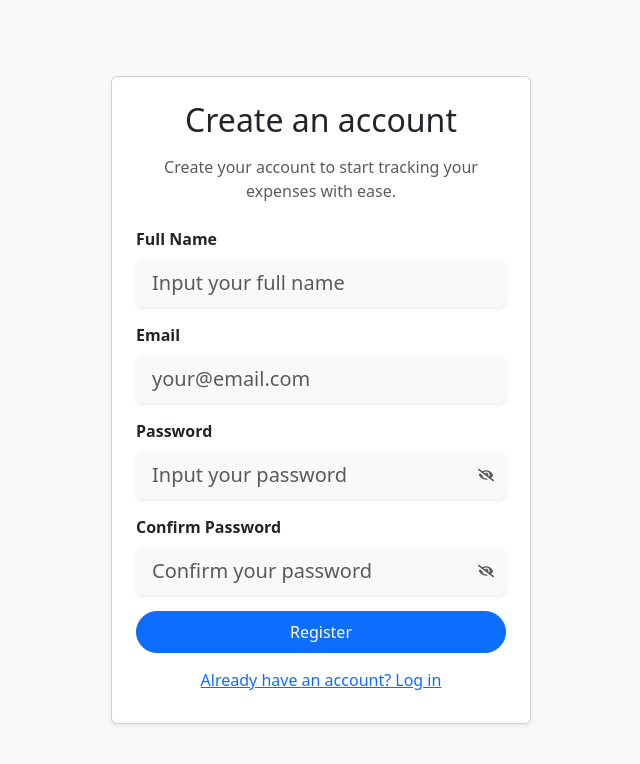
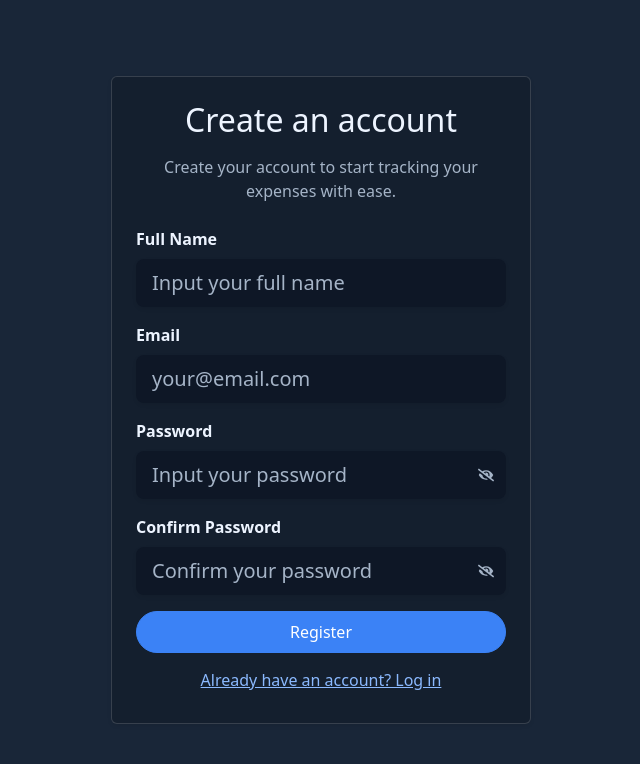
Before and after one commit to donatomarino/expenseTracker-front, a React (Vite) app: page /register in a window 1280 px wide. Shown: the top 764 px of the page, without its empty margins (319-959 px from the left). Built offline with nearby package versions, Linux system fonts and the light colour scheme; no server answers.

Commit message:
add: button change mod dark - light

```diff
--- a/index.html
+++ b/index.html
@@ -1,5 +1,5 @@
 <!doctype html>
-<html lang="en">
+<html lang="en" data-bs-theme="dark">
   <head>
     <meta charset="UTF-8" />
     <link rel="icon" type="image/svg+xml" href="/favicon.svg" />
--- a/src/App.tsx
+++ b/src/App.tsx
@@ -5,8 +5,10 @@ import Login from "./modules/login/pages/Login"
 import { Bounce, ToastContainer } from "react-toastify"
 import Register from "./modules/register/pages/Register"
 import { SpendingProvider } from "./context/SpendingContext"
+import { ThemeProvider, useTheme } from "./context/ThemeContext"
 
-function App() {
+function AppContent() {
+  const { theme } = useTheme();
   const isAuthenticated = Boolean(localStorage.getItem('token'));
 
   return (
@@ -32,7 +34,7 @@ function App() {
           <ToastContainer
             position="bottom-right"
             autoClose={5000}
-            theme="dark"
+            theme={theme}
             transition={Bounce}
           />
         </SpendingProvider>
@@ -41,4 +43,12 @@ function App() {
   )
 }
 
+function App() {
+  return (
+    <ThemeProvider>
+      <AppContent />
+    </ThemeProvider>
+  )
+}
+
 export default App
--- /dev/null
+++ b/src/context/ThemeContext.tsx
@@ -0,0 +1,43 @@
+import { createContext, useContext, useLayoutEffect, useState } from "react";
+import type { ContextProps } from "../types/types";
+
+type Theme = "dark" | "light";
+
+type ThemeContextValue = {
+  theme: Theme;
+  toggleTheme: () => void;
+};
+
+const ThemeContext = createContext<ThemeContextValue | undefined>(undefined);
+
+export const ThemeProvider = ({ children }: ContextProps) => {
+  const [theme, setTheme] = useState<Theme>(() =>
+    localStorage.getItem("theme") === "light" ? "light" : "dark"
+  );
+
+  useLayoutEffect(() => {
+    document.documentElement.dataset.theme = theme;
+    document.documentElement.dataset.bsTheme = theme;
+    localStorage.setItem("theme", theme);
+  }, [theme]);
+
+  const toggleTheme = () => {
+    setTheme((currentTheme) => currentTheme === "dark" ? "light" : "dark");
+  };
+
+  return (
+    <ThemeContext.Provider value={{ theme, toggleTheme }}>
+      {children}
+    </ThemeContext.Provider>
+  );
+};
+
+export const useTheme = () => {
+  const context = useContext(ThemeContext);
+
+  if (!context) {
+    throw new Error("useTheme must be used inside ThemeProvider");
+  }
+
+  return context;
+};
--- a/src/index.css
+++ b/src/index.css
@@ -1,5 +1,62 @@
 :root {
     --vh: 1vh;
+    color-scheme: dark;
+    --app-bg: #0b1220;
+    --app-surface: #141f2e;
+    --app-surface-muted: #192638;
+    --app-surface-raised: #202f43;
+    --app-border: #304158;
+    --app-text: #edf4ff;
+    --app-muted: #a5b4c7;
+    --app-input: #0e1726;
+    --app-overlay: rgba(3, 7, 18, 0.82);
+    --app-focus: #7db6ff;
+    --app-focus-ring: rgba(96, 165, 250, 0.28);
+    --app-primary: #3b82f6;
+    --app-primary-hover: #2563eb;
+    --app-primary-soft: rgba(96, 165, 250, 0.14);
+    --app-primary-soft-hover: rgba(96, 165, 250, 0.2);
+    --app-button-hover: #2a3b52;
+    --app-button-hover-border: #415873;
+    --app-card-shadow: 0 0.75rem 2rem rgba(0, 0, 0, 0.18);
+    --bs-body-bg: var(--app-bg);
+    --bs-body-color: var(--app-text);
+    --bs-border-color: var(--app-border);
+    --bs-secondary-color: var(--app-muted);
+    --bs-tertiary-bg: var(--app-surface-raised);
+    --bs-primary: #6ea8fe;
+    --bs-link-color: #8bb9fe;
+    --bs-link-hover-color: #a9cbff;
+}
+
+:root[data-theme="light"] {
+    color-scheme: light;
+    --app-bg: #f8fafc;
+    --app-surface: #ffffff;
+    --app-surface-muted: #f1f5f9;
+    --app-surface-raised: #e9eef5;
+    --app-border: #d1d5db;
+    --app-text: #1f2937;
+    --app-muted: #64748b;
+    --app-input: #ffffff;
+    --app-overlay: rgba(15, 23, 42, 0.55);
+    --app-focus: #0d6efd;
+    --app-focus-ring: rgba(13, 110, 253, 0.25);
+    --app-primary: #0d6efd;
+    --app-primary-hover: #0b5ed7;
+    --app-primary-soft: rgba(13, 110, 253, 0.1);
+    --app-primary-soft-hover: rgba(13, 110, 253, 0.15);
+    --app-button-hover: #e2e8f0;
+    --app-button-hover-border: #cbd5e1;
+    --app-card-shadow: 0 0.75rem 2rem rgba(15, 23, 42, 0.08);
+    --bs-body-bg: var(--app-bg);
+    --bs-body-color: var(--app-text);
+    --bs-border-color: var(--app-border);
+    --bs-secondary-color: var(--app-muted);
+    --bs-tertiary-bg: var(--app-surface-raised);
+    --bs-primary: #0d6efd;
+    --bs-link-color: #0d6efd;
+    --bs-link-hover-color: #0a58ca;
 }
 
 html, body, #root {
@@ -7,11 +64,196 @@ html, body, #root {
     margin: 0;
 }
 
+body {
+    background-color: var(--app-bg);
+    color: var(--app-text);
+}
+
 .app {
     display: grid;
     min-height: calc(var(--vh, 1vh) * 100);
     grid-template-columns: minmax(0, 1fr);
     grid-template-rows: auto 1fr auto;
+}
+
+.bg-white {
+    background-color: var(--app-surface) !important;
+}
+
+.bg-light {
+    background-color: var(--app-surface-muted) !important;
+}
+
+.text-dark {
+    color: var(--app-text) !important;
+}
+
+.text-secondary,
+.text-muted {
+    color: var(--app-muted) !important;
+}
+
+.text-primary {
+    color: var(--app-focus) !important;
+}
+
+.border,
+.border-top,
+.border-end,
+.border-bottom,
+.border-start {
+    border-color: var(--app-border) !important;
+}
+
+.card,
+.dropdown-menu,
+.modal-content {
+    background-color: var(--app-surface);
+    color: var(--app-text);
+}
+
+.card,
+.dropdown-menu {
+    box-shadow: var(--app-card-shadow);
+}
+
+.form-control,
+.form-select,
+.input-group-text {
+    background-color: var(--app-input);
+    border-color: var(--app-border);
+    color: var(--app-text);
+}
+
+.form-control.bg-light,
+.input-group-text.bg-light {
+    background-color: var(--app-input) !important;
+}
+
+.form-control::placeholder {
+    color: var(--app-muted);
+    opacity: 1;
+}
+
+.form-control:focus,
+.form-select:focus {
+    background-color: var(--app-input);
+    border-color: var(--app-focus);
+    color: var(--app-text);
+}
+
+.form-control:disabled,
+.form-select:disabled {
+    background-color: var(--app-surface-raised);
+    color: var(--app-muted);
+}
+
+.form-select option {
+    background-color: var(--app-surface);
+    color: var(--app-text);
+}
+
+.table {
+    --bs-table-color: var(--app-text);
+    --bs-table-bg: var(--app-surface);
+    --bs-table-border-color: var(--app-border);
+    --bs-table-hover-color: var(--app-text);
+    --bs-table-hover-bg: var(--app-surface-raised);
+}
+
+.table-light {
+    --bs-table-color: var(--app-text);
+    --bs-table-bg: var(--app-surface-raised);
+    --bs-table-border-color: var(--app-border);
+}
+
+.dropdown-item {
+    color: var(--app-text);
+}
+
+.dropdown-item:hover,
+.dropdown-item:focus {
+    background-color: var(--app-surface-raised);
+    color: var(--app-text);
+}
+
+.btn-light {
+    --bs-btn-color: var(--app-text);
+    --bs-btn-bg: var(--app-surface-raised);
+    --bs-btn-border-color: var(--app-border);
+    --bs-btn-hover-color: var(--app-text);
+    --bs-btn-hover-bg: var(--app-button-hover);
+    --bs-btn-hover-border-color: var(--app-button-hover-border);
+    --bs-btn-active-color: var(--app-text);
+    --bs-btn-active-bg: var(--app-button-hover);
+    --bs-btn-active-border-color: var(--app-button-hover-border);
+}
+
+.btn-primary {
+    --bs-btn-color: #fff;
+    --bs-btn-bg: var(--app-primary);
+    --bs-btn-border-color: var(--app-primary);
+    --bs-btn-hover-color: #fff;
+    --bs-btn-hover-bg: var(--app-primary-hover);
+    --bs-btn-hover-border-color: var(--app-primary-hover);
+    --bs-btn-active-color: #fff;
+    --bs-btn-active-bg: var(--app-primary-hover);
+    --bs-btn-active-border-color: var(--app-primary-hover);
+    --bs-btn-disabled-bg: var(--app-primary);
+    --bs-btn-disabled-border-color: var(--app-primary);
+}
+
+.btn-outline-primary {
+    --bs-btn-color: var(--app-focus);
+    --bs-btn-border-color: var(--app-focus);
+    --bs-btn-hover-color: #fff;
+    --bs-btn-hover-bg: var(--app-primary);
+    --bs-btn-hover-border-color: var(--app-primary);
+    --bs-btn-active-color: #fff;
+    --bs-btn-active-bg: var(--app-primary);
+    --bs-btn-active-border-color: var(--app-primary);
+}
+
+.theme-icon-button {
+    width: 2.5rem;
+    height: 2.5rem;
+    padding: 0;
+    font-size: 1.1rem;
+}
+
+.theme-icon-button:focus-visible {
+    box-shadow: 0 0 0 0.2rem var(--app-focus-ring);
+}
+
+.loading-overlay {
+    color: var(--app-text);
+    background-color: transparent;
+}
+
+.loading-overlay--inline {
+    border: 0;
+}
+
+.loading-spinner {
+    display: inline-block;
+    width: 2.25rem;
+    height: 2.25rem;
+    border: 0.25rem solid var(--app-border);
+    border-top-color: var(--bs-primary);
+    border-radius: 50%;
+    animation: loading-spinner-rotate 0.8s linear infinite;
+}
+
+.loading-spinner--large {
+    width: 3.25rem;
+    height: 3.25rem;
+    border-width: 0.35rem;
+}
+
+@keyframes loading-spinner-rotate {
+    to {
+        transform: rotate(360deg);
+    }
 }
 
 /* Keep toasts docked to the right on small screens */
--- a/src/main.tsx
+++ b/src/main.tsx
@@ -1,8 +1,8 @@
 // import { StrictMode } from 'react'
 import { createRoot } from 'react-dom/client'
-import './index.css'
 import 'bootstrap/dist/css/bootstrap.min.css';
 import 'bootstrap/dist/js/bootstrap.bundle.min.js';
+import './index.css'
 import App from './App.tsx'
 
 const setViewportHeight = () => {
--- a/src/modules/home/components/layout/Header.tsx
+++ b/src/modules/home/components/layout/Header.tsx
@@ -4,9 +4,11 @@ import useHeader from '../../hooks/useHeader';
 import Button from '../../../common/components/Button';
 import type { SpendingFormIdAndPlaceHolder, SpendingFormValues } from '../../../../types/types';
 import SpendingModal from '../modals/SpendingModal';
+import { useTheme } from '../../../../context/ThemeContext';
 
 Modal.setAppElement('#root');
 const Header = () => {
+  const { theme, toggleTheme } = useTheme();
 
   const {
     newSpending,
@@ -59,6 +61,19 @@ const Header = () => {
         </div>
 
         <div className="d-flex flex-column flex-sm-row align-items-stretch align-items-sm-center gap-2">
+          <button
+            type="button"
+            className="theme-icon-button btn btn-light rounded-circle d-flex align-items-center justify-content-center"
+            onClick={toggleTheme}
+            aria-label={`Switch to ${theme === 'dark' ? 'light' : 'dark'} theme`}
+            title={`Switch to ${theme === 'dark' ? 'light' : 'dark'} theme`}
+          >
+            <i
+              className={`bi ${theme === 'dark' ? 'bi-sun' : 'bi-moon-stars'}`}
+              aria-hidden="true"
+            ></i>
+          </button>
+
           <Button
             className="d-flex align-items-center justify-content-center gap-2"
             onClick={openModal}
--- a/src/modules/home/hooks/useModal.ts
+++ b/src/modules/home/hooks/useModal.ts
@@ -8,7 +8,7 @@ export const useModal = (): UseModalResult => {
 
   const customStyles: ReactModal.Styles = {
     overlay: {
-      backgroundColor: 'rgba(15, 23, 42, 0.55)',
+      backgroundColor: 'var(--app-overlay)',
       display: 'flex',
       alignItems: 'center',
       justifyContent: 'center',
@@ -25,7 +25,7 @@ export const useModal = (): UseModalResult => {
       border: 'none',
       borderRadius: '24px',
       padding: '1.5rem',
-      backgroundColor: '#ffffff',
+      backgroundColor: 'var(--app-surface)',
       boxShadow: '0 20px 60px rgba(0, 0, 0, 0.18)',
     },
   };
```
Also changed, not shown: src/modules/common/components/FullPageLoader.tsx (+8 -26 lines), src/modules/home/components/dashboard/styles/toolbar.css (+11 -11 lines).
